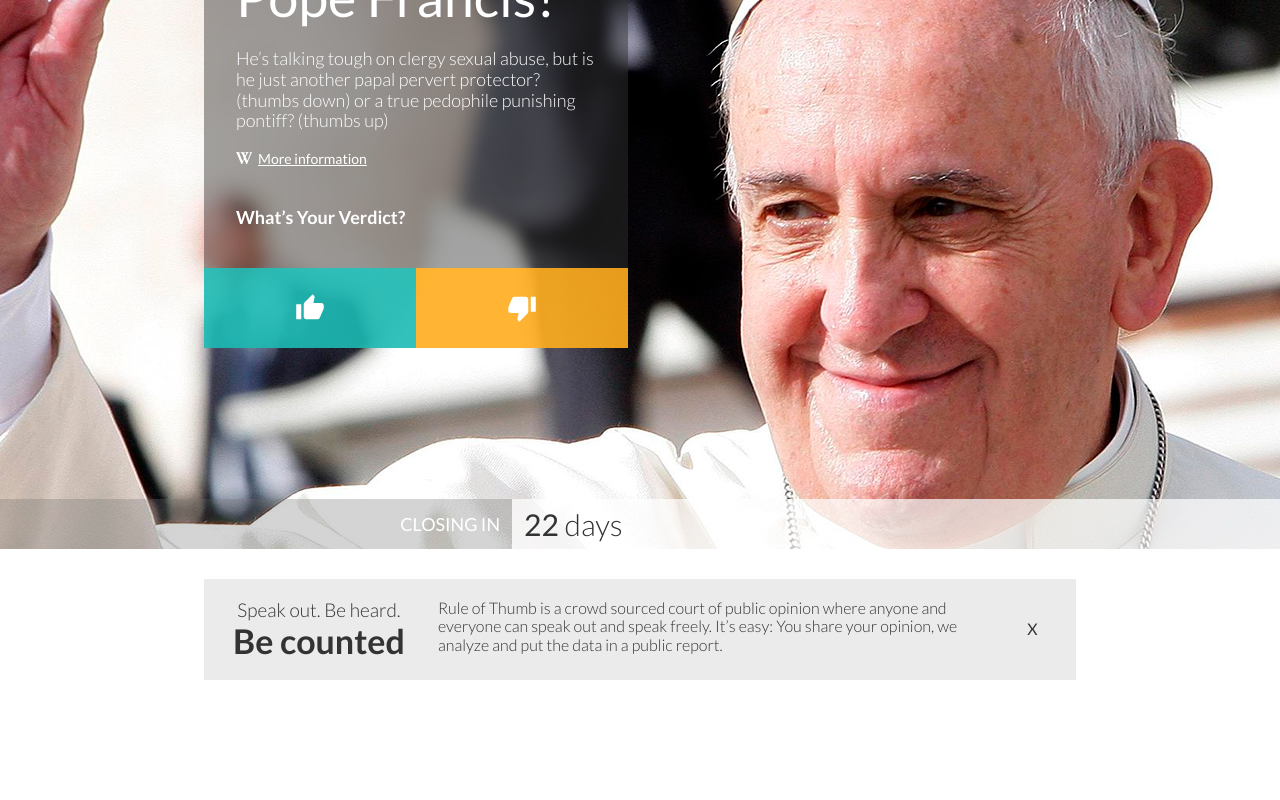
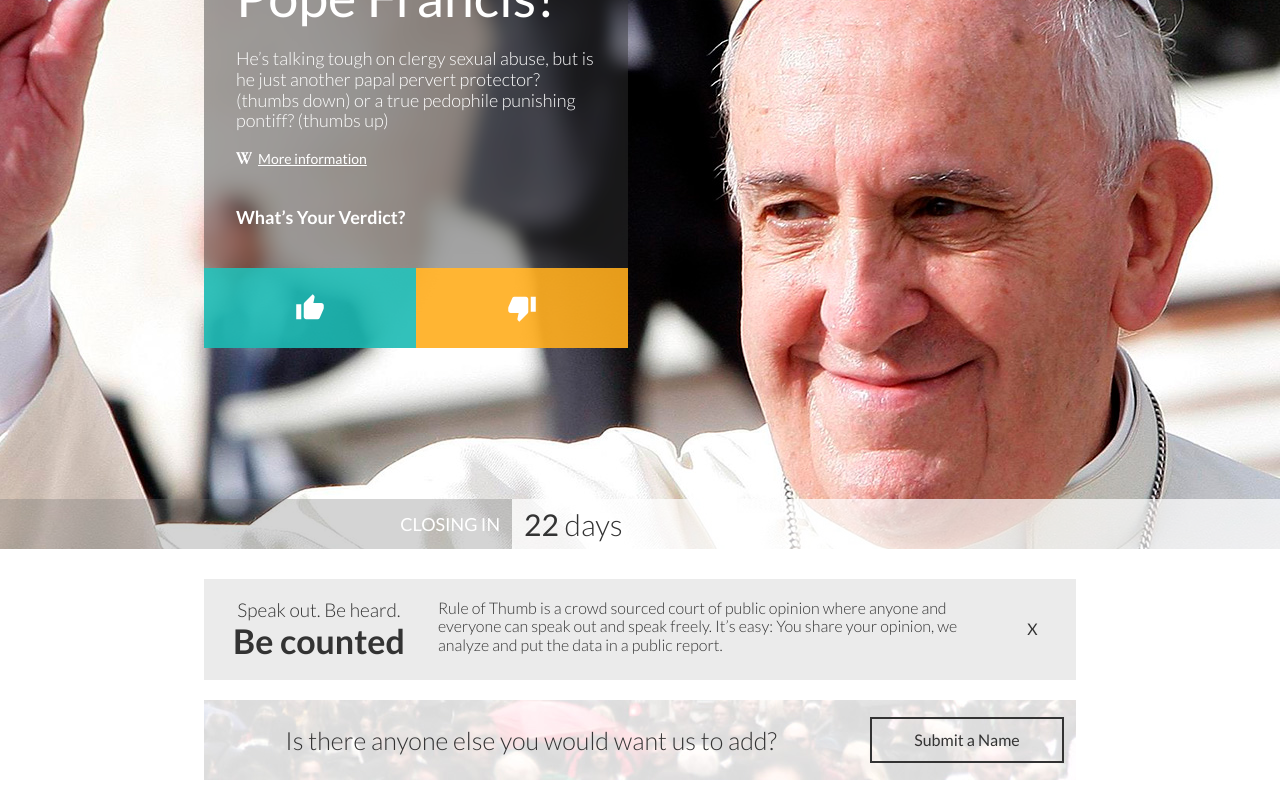
Before and after one commit to sebaspa/zemoga-test, a React (Create React App) app: page / in a window 1280 px wide. Shown: the part 191-991 px from the top of the page. Before the commit the page ends 891 px from the top, so only its background shows below. Built offline with nearby package versions, Linux system fonts and the light colour scheme.

Commit message:
Create send name component

```diff
--- a/src/App.js
+++ b/src/App.js
@@ -2,6 +2,7 @@ import React, { Component, Fragment } from 'react';
 import Header from './components/Header';
 import Banner from './components/Banner';
 import Message from './components/Message';
+import SendName from './components/SendName';
 
 class App extends Component {
   state = {}
@@ -13,6 +14,7 @@ class App extends Component {
           days="22"
         />
         <Message />
+        <SendName />
       </Fragment>
     );
   }
--- /dev/null
+++ b/src/components/SendName.js
@@ -0,0 +1,26 @@
+import React from 'react';
+
+const SendName = () => (
+    <div className="send-name">
+        <div className="container">
+            <div className="row">
+                <div className="col s12">
+                    <div className="cont-send-name">
+                        <div className="col s12 l8 xl9">
+                            <div className="cont-txt">
+                                <p className="grey-text text-darken-4 light-text">Is there anyone else you would want us to add?</p>
+                            </div>
+                        </div>
+                        <div className="col s12 l4 xl3">
+                            <div className="cont-btn">
+                                <a href="/#" className="btn grey-text text-darken-4 text-center">Submit a Name</a>
+                            </div>
+                        </div>
+                    </div>
+                </div>
+            </div>
+        </div>
+    </div>
+);
+
+export default SendName;
--- a/src/index.scss
+++ b/src/index.scss
@@ -26,3 +26,4 @@
 @import "scss/components/header";
 @import "scss/components/banner";
 @import "scss/components/message";
+@import "scss/components/send-name";
--- /dev/null
+++ b/src/scss/components/_send-name.scss
@@ -0,0 +1,39 @@
+.send-name {
+  p {
+    margin: 0;
+  }
+
+  .cont-send-name {
+    background: url("../../images/bg-sendname.jpg") no-repeat center center;
+    background-size: cover;
+    width: 100%;
+    height: 80px;
+
+    .col {
+      height: 100%;
+      div {
+        display: flex;
+        justify-content: center;
+        align-items: center;
+        height: 100%;
+      }
+    }
+
+    .cont-txt {
+      font-size: 20px;
+
+      @media #{$large-and-up} {
+        font-size: 25px;
+      }
+    }
+
+    .cont-btn {
+      .btn {
+        display: block;
+        width: 100%;
+        border: 2px solid color("grey", "darken-4");
+        padding: 12px 30px;
+      }
+    }
+  }
+}
```
Also changed, not shown: src/images/bg-sendname.jpg (added).
